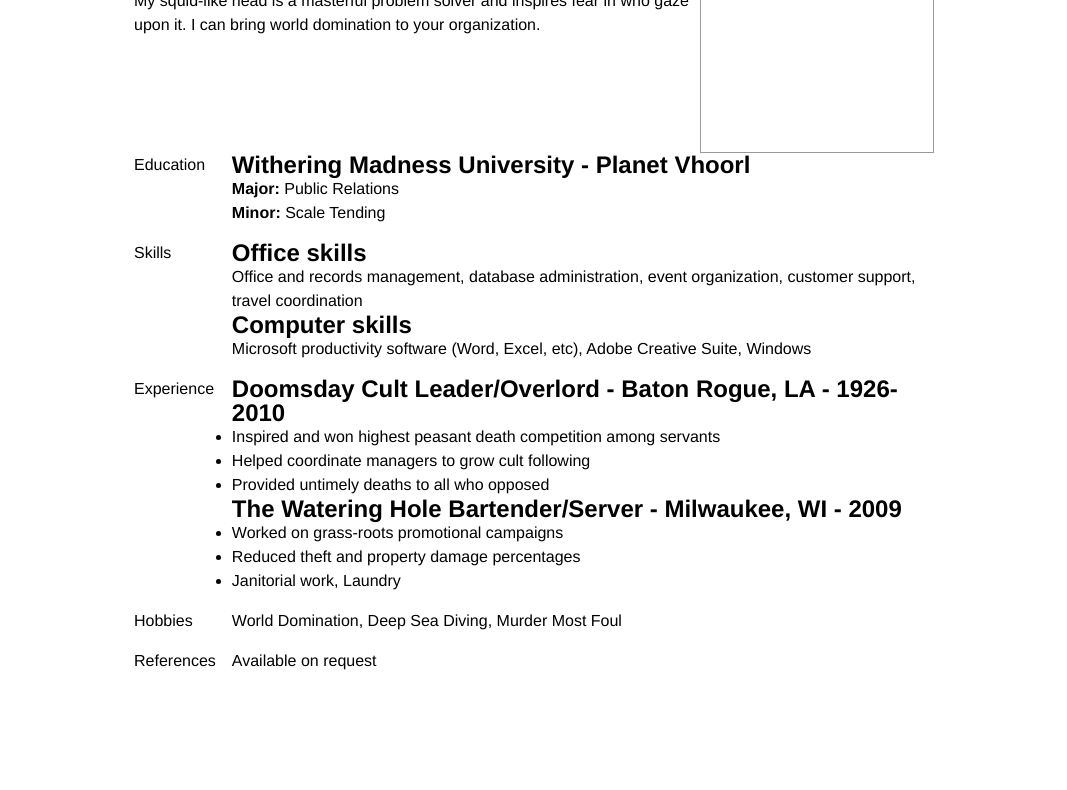
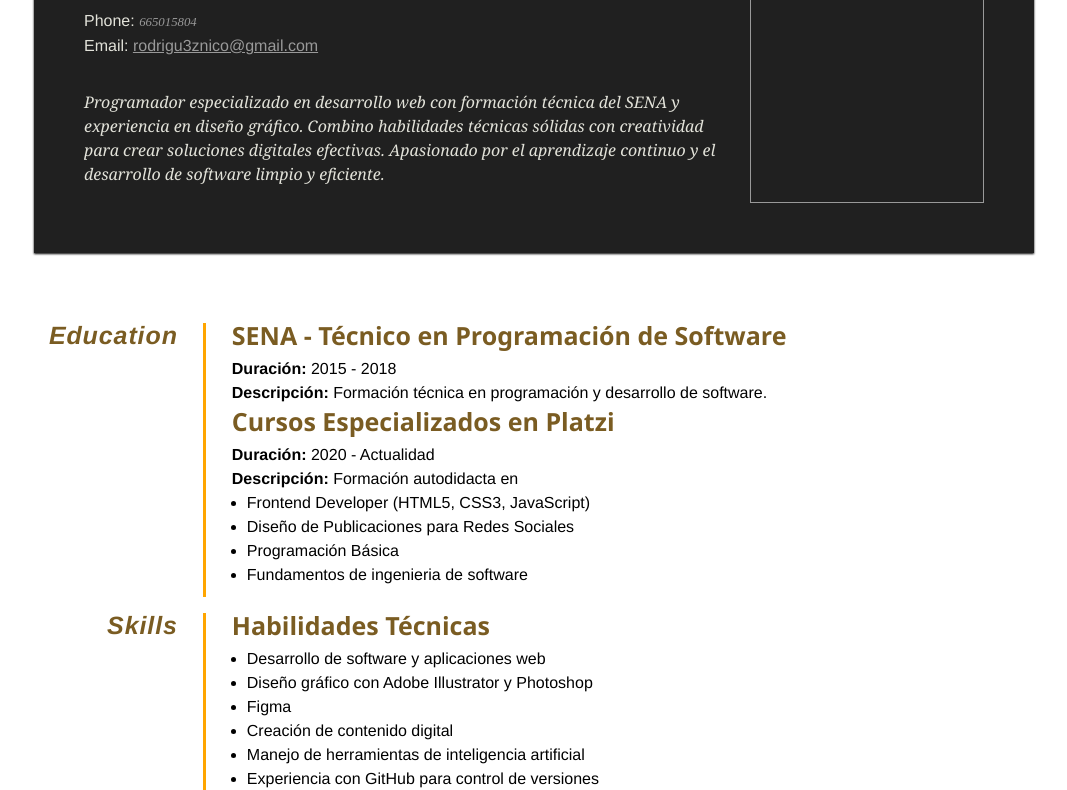
Before and after one commit to nicolasrp432/Ejercico-curriculum-, a plain HTML site: page index.html in a window 1280 px wide. Shown: the part 171-961 px from the top of the page, without its empty margins (106-1173 px from the left). Before the commit the page ends 904 px from the top, so only its background shows below. Drawn offline with Linux system fonts and the light colour scheme.

Commit message:
primer commint

```diff
--- a/index.html
+++ b/index.html
@@ -1,96 +1,82 @@
 <!DOCTYPE html PUBLIC "-//W3C//DTD XHTML 1.0 Strict//EN" "http://www.w3.org/TR/xhtml1/DTD/xhtml1-strict.dtd">
-
 <html xmlns="http://www.w3.org/1999/xhtml" xml:lang="en" lang="en">
   <head>
     <meta http-equiv="Content-Type" content="text/html; charset=utf-8" />
-
-    <title>One Page Resume</title>
-
+    <title>Nicolas Rodriguez - Programador Junior</title>
     <link rel="stylesheet" href="./style.css" />
   </head>
-
   <body>
     <header>
       <div>
-        <h1 class="fn">C'thulhu</h1>
-
-        <p>
-          Phone: <span class="tel">555-666-7777</span><br />
-          Email:
-          <a href="mailto:greatoldone@lovecraft.com"
-            >greatoldone@lovecraft.com</a
-          >
+        <h1 class="fn">Nicolas Rodriguez</h1>
+        <p class="parrafo">
+          Phone: <span class="tel">665015804</span><br />
+          Email: <a class="email" href="mailto:rodrigu3znico@gmail.com">rodrigu3znico@gmail.com</a>
         </p>
-
         <section id="objective">
           <p>
-            I am an outgoing and energetic (ask anybody) young professional,
-            seeking a career that fits my professional skills, personality, and
-            murderous tendencies. My squid-like head is a masterful problem
-            solver and inspires fear in who gaze upon it. I can bring world
-            domination to your organization.
+            Programador especializado en desarrollo web con formación técnica del SENA y experiencia
+            en diseño gráfico. Combino habilidades técnicas sólidas con creatividad para crear soluciones
+            digitales efectivas. Apasionado por el aprendizaje continuo y el desarrollo de software limpio
+            y eficiente.
           </p>
         </section>
       </div>
-      <div id="pic">... change this and show your photo</div>
+      <div id="pic">
+        <img src="ruta/a/tu/foto.jpg" alt="Foto de Nicolas Rodriguez" />
+      </div>
     </header>
-
     <main>
       <dl>
         <dt>Education</dt>
         <dd>
-          <h2>Withering Madness University - Planet Vhoorl</h2>
+          <h2>SENA - Técnico en Programación de Software</h2>
+          <p class="tecnico">
+            <strong>Duración:</strong> 2015 - 2018<br />
+            <strong>Descripción:</strong> Formación técnica en programación y desarrollo de software.
+          </p>
+          <h2>Cursos Especializados en Platzi</h2>
           <p>
-            <strong>Major:</strong> Public Relations<br />
-            <strong>Minor:</strong> Scale Tending
+            <strong>Duración:</strong> 2020 - Actualidad<br />
+            <strong>Descripción:</strong> Formación autodidacta en
+          </p>
+          <ul>
+            <li>Frontend Developer (HTML5, CSS3, JavaScript)</li>
+            <li>Diseño de Publicaciones para Redes Sociales</li>
+            <li>Programación Básica</li>
+            <li>Fundamentos de ingenieria de software</li>
+          </ul>
+        </dd>
+        <dt>Skills</dt>
+        <dd>
+          <h2>Habilidades Técnicas</h2>
+          <ul>
+            <li>Desarrollo de software y aplicaciones web</li>
+            <li>Diseño gráfico con Adobe Illustrator y Photoshop</li>
+            <li>Figma</li>
+            <li>Creación de contenido digital</li>
+            <li>Manejo de herramientas de inteligencia artificial</li>
+            <li>Experiencia con GitHub para control de versiones</li>
+          </ul>
+          <h2>Habilidades Blandas</h2>
+          <ul>
+            <li>Trabajo en equipo multidisciplinar</li>
+            <li>Comunicación asertiva</li>
+            <li>Gestión del tiempo</li>
+            <li>Resolución creativa de problemas</li>
+          </ul>
+        </dd>
+        <dt>Experience</dt>
+        <dd>
+          <h2>Desarrollador Frontend Makroandina<span class="custom style"> Desarrollador/Diseñador  - 2023 - Presente</span></h2>
+          <p>
+            Maquetación de landing pages responsive usando CSS Grid y Flexbox. Implementación de formularios interactivos con validación JavaScript
           </p>
         </dd>
-
-        <dt>Skills</dt>
-        <dd>
-          <h2>Office skills</h2>
-          <p>
-            Office and records management, database administration, event
-            organization, customer support, travel coordination
-          </p>
-
-          <h2>Computer skills</h2>
-          <p>
-            Microsoft productivity software (Word, Excel, etc), Adobe Creative
-            Suite, Windows
-          </p>
-        </dd>
-
-        <dt>Experience</dt>
-        <dd>
-          <h2>
-            Doomsday Cult
-            <span>Leader/Overlord - Baton Rogue, LA - 1926-2010</span>
-          </h2>
-          <ul>
-            <li>
-              Inspired and won highest peasant death competition among servants
-            </li>
-            <li>Helped coordinate managers to grow cult following</li>
-            <li>Provided untimely deaths to all who opposed</li>
-          </ul>
-
-          <h2>
-            The Watering Hole
-            <span>Bartender/Server - Milwaukee, WI - 2009</span>
-          </h2>
-          <ul>
-            <li>Worked on grass-roots promotional campaigns</li>
-            <li>Reduced theft and property damage percentages</li>
-            <li>Janitorial work, Laundry</li>
-          </ul>
-        </dd>
-
         <dt>Hobbies</dt>
-        <dd>World Domination, Deep Sea Diving, Murder Most Foul</dd>
-
+        <dd>Deporte, Lectura, Programación</dd>
         <dt>References</dt>
-        <dd>Available on request</dd>
+        <dd>Disponibles a solicitud <p>Portfolio: <a class="portafolio" href="#">https://github.com/nicolasrp432</a> </p></dd>
       </dl>
     </main>
   </body>
--- a/style.css
+++ b/style.css
@@ -2,16 +2,66 @@
   margin: 0;
   padding: 0;
 }
+
+#objective {
+  font-style: italic;
+  color:  rgb(226, 226, 217);
+  font-family: Georgia;
+}
+
 body {
-  font: 16px Helvetica, Sans-Serif;
+  font: 1em Helvetica, Sans-Serif;
   line-height: 24px;
-  width: 800px;
+  max-width: 1000px;
   margin: 40px auto 60px;
+  padding: 0 10px;
+}
+
+.fn {
+  margin-block-end: 4%;
+  border-block-end: 1px solid gray;
+  padding-block-end: 10px;
+  color: rgb(226, 226, 217);
+  font-weight: bold;
+  font-size: 40px;
+  font-family: sans-serif;
+  line-height: 0.9;
+}
+
+.parrafo {
+  margin-block-end: 5%;
+  color: rgb(226, 226, 217);
+}
+
+.tecnico{
+  padding-block-end: 4px;
+}
+
+.email {
+  color: #999;
 }
 
 header {
   display: grid;
   grid-template-columns: 1fr auto;
+  align-items: center;
+  gap: 20px;
+  background-color: #202020;
+  padding: 5%;
+  box-shadow: 0 1px 2px rgba(0, 0, 0, 1);
+  margin-block-end: 7%;
+}
+
+header #pic {
+  width: 200px;
+  height: 250px;
+  border: 1px solid #999;
+  padding: 1rem;
+}
+
+header #pic img {
+  max-width: 100%;
+  height: auto;
 }
 
 dl {
@@ -20,9 +70,70 @@ dl {
   grid-gap: 1rem;
 }
 
-#pic {
-  width: 200px;
-  height: 250px;
-  border: 1px solid #999;
-  padding: 1rem;
+dt {
+  font-weight: bold;
+  border-right: 3px solid orange;
+  padding-right: 25px;
+  font-style: italic;
+  color: rgb(122, 92, 34);
+  letter-spacing: 0.9px;
+  text-align: right;
+  font-size: 1.5625em;
 }
+
+h2{
+  color: rgb(122, 92, 34);
+  font-weight: bold;
+  font-family: 'Segoe UI', Tahoma, Geneva, Verdana, sans-serif;
+  font-size: 1.5625em;
+  margin-block-end: 10px;
+}
+
+span{
+  color: #999;
+  font-style: italic;
+  font-size: 0.8em;
+  font-family:'Times New Roman', Times, serif
+}
+
+
+ul {
+  margin-block-end: 10px;
+  padding-left: 15px;
+}
+
+dd + h2 {
+  margin-top: 0;
+  padding-left: 2px;
+  line-height: 2px;
+}
+
+dd {
+  padding-left: 10px;
+}
+
+@media (max-width: 600px) {
+  header {
+    grid-template-columns: 1fr;
+    text-align: center;
+  }
+
+  header #pic {
+    width: 150px;
+    height: 200px;
+    display: block;
+    margin-left: auto;
+    margin-right: auto;
+  }
+
+  dl {
+    grid-template-columns: 1fr;
+  }
+
+  dt {
+    border-block-end: 3px solid orange;
+    border-right: none;
+    text-align: left;
+    padding-block-end: 2%;
+  }
+}
```
